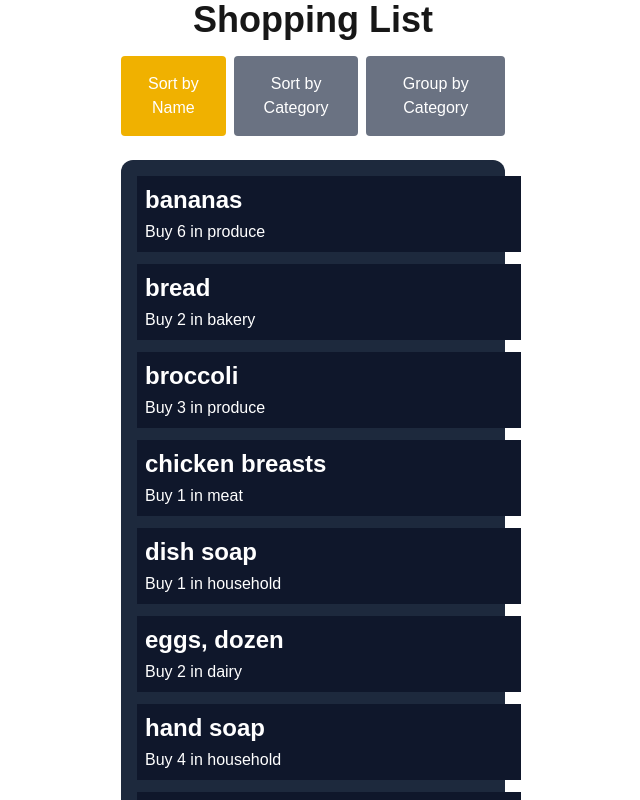
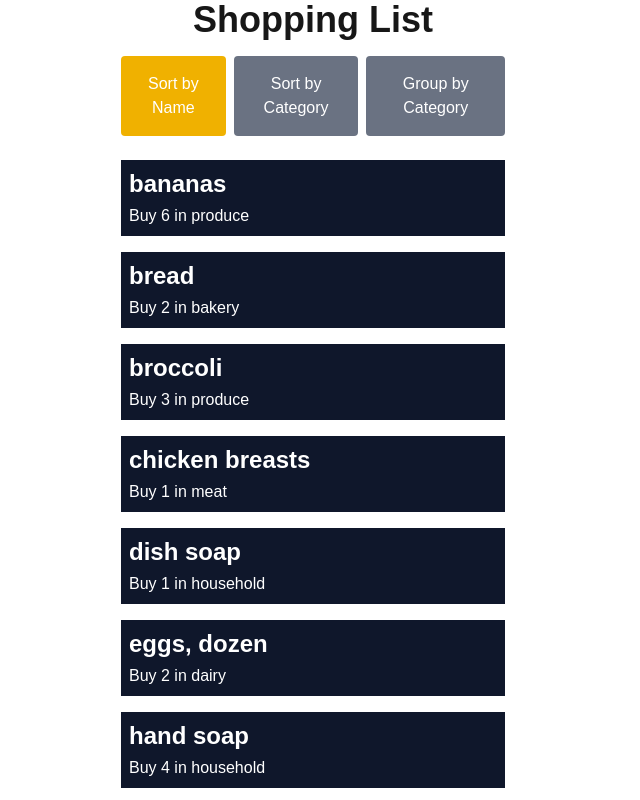
Before and after one commit to SeksanW/cprg306-assignments, a Next.js app: page /week-6 in a window 1280 px wide. Shown: the top 800 px of the page, without its empty margins (327-967 px from the left). Built offline with nearby package versions, Linux system fonts and the light colour scheme.

Commit message:
Update item-list.js

```diff
--- a/app/week-6/item-list.js
+++ b/app/week-6/item-list.js
@@ -73,7 +73,7 @@ return (
             ))}
         </div>
     ) : (
-        <ul className="bg-slate-800 rounded-xl p-4 space-y-3 ">
+        <ul className="mx-auto space-y-4 w-fit">
             {sortedItems.map((item) => (
             <Item key={item.id} item={item} />
             ))}
```
